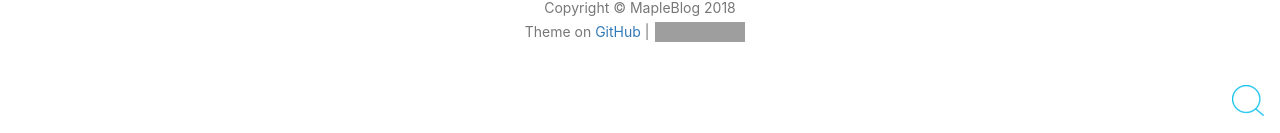
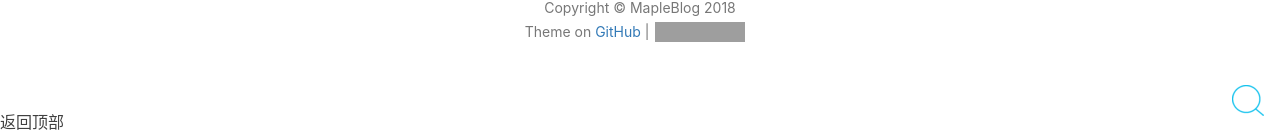
Before and after one commit to wjw0315/wjw0315.github.io, a Jekyll site: the page built from index.html, in a window 1280 px wide and 900 px high, scrolled down 2240 px. Shown: the part 764-897 px from the top of the window. Built offline with Jekyll 4.4.1, drawn with Linux system fonts in a browser that asks for light colours; nearby versions of some CDN libraries; the list of posts is cut into pages by our own code; comment, search, counter and statistics services are not loaded; grey boxes are pictures that could not be loaded.

Commit message:
Update footer.html

```diff
--- a/_includes/footer.html
+++ b/_includes/footer.html
@@ -288,3 +288,8 @@
 <script src="{{ "/search/js/cb-search.js" | prepend: site.baseurl }}"></script>
 {% endif %}
 <!-- 搜索插件end -->
+<!--返回到顶部start-->
+<div>
+    <a title="返回顶部" style="float:left" onclick="window.scrollTo('0','0')" >返回顶部</a>
+</div>
+<!--返回到顶部end-->
```
